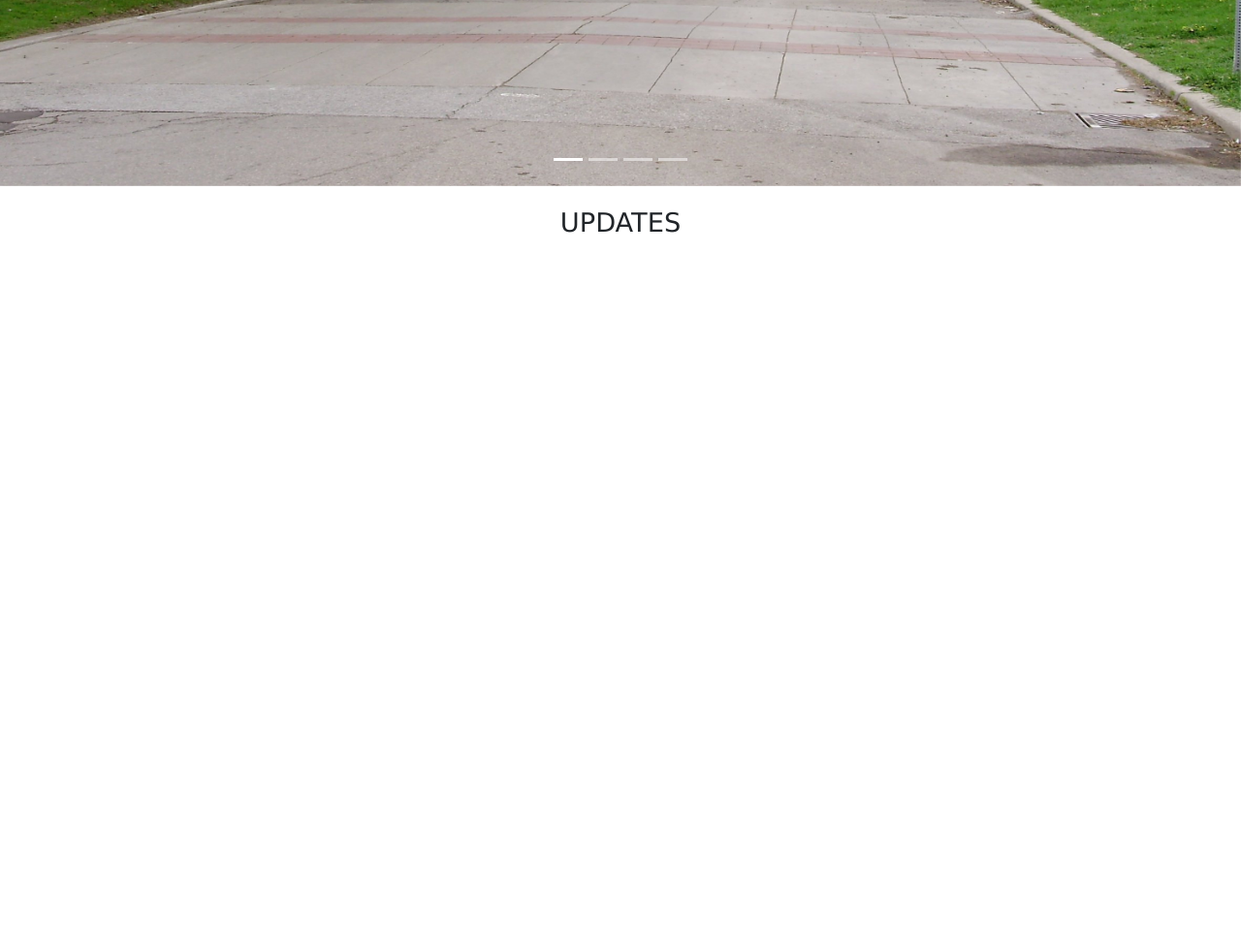
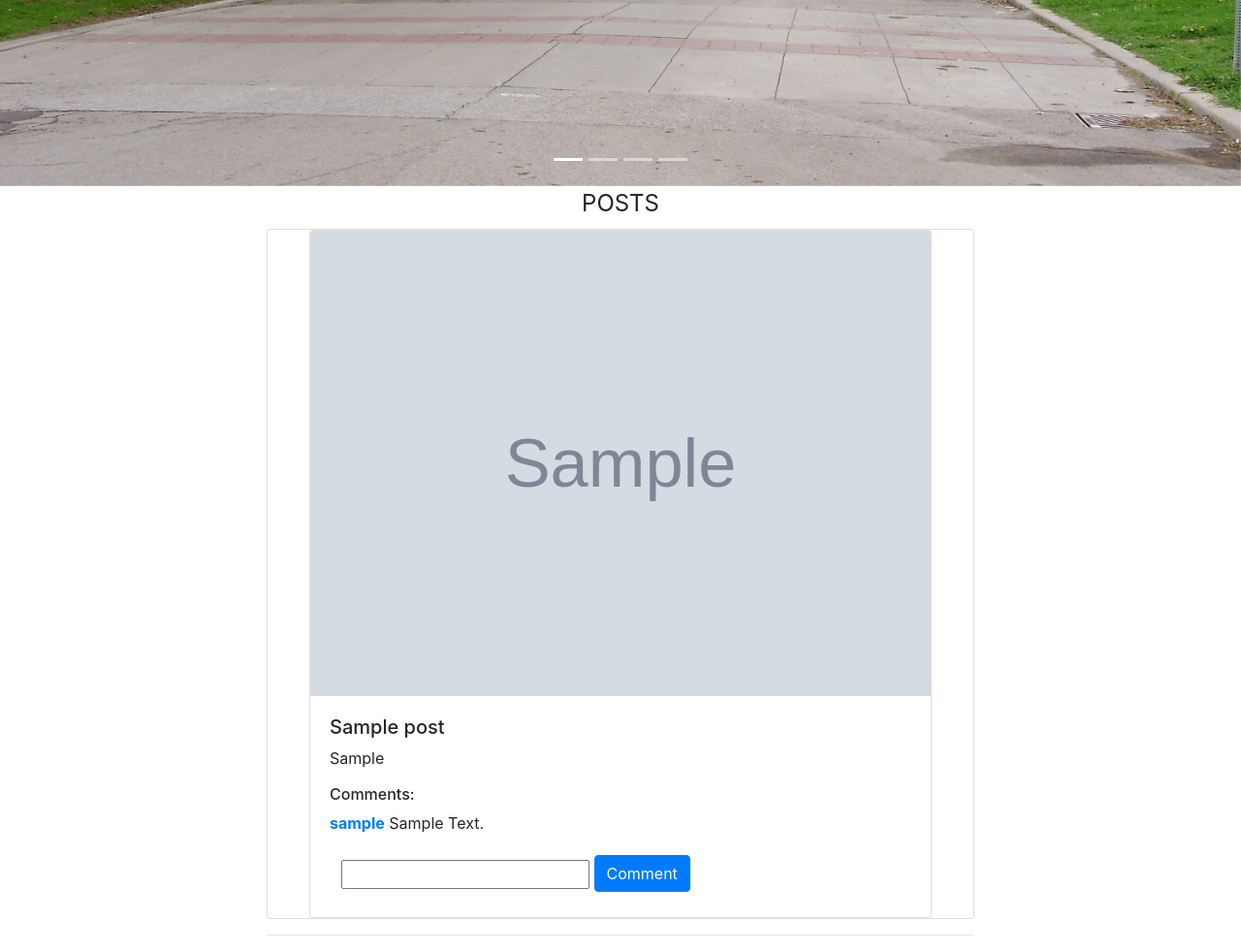
Before and after one commit to NyururuKelvin/neighbourhood, a Django app: template neighbourhood/templates/temps/index.html in a window 1280 px wide. Shown: the part 579-1560 px from the top of the page at 97% size. Before the commit the page ends 819 px from the top, so only its background shows below. Run offline with Django 3.2, Linux system fonts and the light colour scheme; tables that the repository leaves empty hold one stand-in row (values such as "Sample post"); the template is opened without the code that fills it: values that come from a table or form of the project are taken from there, most other values are stand-ins (such as "Sample title", 1, 10 or a date in 2020); grey boxes marked "Sample" are stand-in pictures; some libraries are stand-ins or nearby versions.

Commit message:
my commit display post

```diff
--- a/neighbourhood/templates/temps/index.html
+++ b/neighbourhood/templates/temps/index.html
@@ -38,35 +38,22 @@
         </a>
     </div>
 
-    <div class="container" style="padding-top: 18px;">
-
+    <div class="container">
+        <legend style="text-align: center;">POSTS</legend>
         <div class="row">
             <div class="col-lg-2 col-md-2 col-sm-1 col-xs-1"></div>
             <div class="col-lg-8 col-md-8 col-sm-10 col-xs-10">
-            <legend style="text-align: center; font-size: 1.7em; font-family: 'Lucida Sans', 'Lucida Sans Regular', 'Lucida Grande', 'Lucida Sans Unicode', Geneva, Verdana, sans-serif;">UPDATES</legend>
-            {% for item in posts.items %}
+                {% for post in posts %}
                 <article class="media content-section card" style="align-items: center;">
-                {% if item.user.profile_pic_path %}
-                <div class="article-metadata" style="position: absolute; margin-left: 60px; margin-top: 10px;">
-                    <a class='mr-2' href="" style="font-size: 1.3em; font-weight: bolder; text-decoration: none; color: black;">{{item.user.username}}</a>
-                    <small class="text-muted">{{item.posted_date}}</small>
-               </div>
-                <img src="" class="img-circle article-img img-responsive" style="width: 45px; height: 45px; position: relative;">
-                {%else%}
-                <img src="" class="card-img rounded-circle article-img" alt="" style="width: 45px; height: 45px;position: relative;">
-                {% endif %}
-                <div class="media-body" >
-
-                    <h5 style="margin-left: 60px;"><a href="" style="font-size: 1.1em; text-decoration: none; font-weight:bold;  color: black;">{{item.title}}</a></h5>
-                    <p class="article-content" style="margin-left: 60px;">{{item.post}}</p>
-                    {% if item.picture%}
-                      <div style="margin-left: 60px;"><img src="" alt="" class="img-thumbnail img-responsive img-thumbnail"></div>
-                    {% endif%}
-
-                    <strong style="margin-left: 2%;">Comments:</strong>
+                    <div class="card">
+                        <a href=""><img style="height: 60vh; width: 100%;" class="card-img-top" src="{{post.image.url}}" alt="Card image cap"></a>
+                        <div class="card-body" >
+                            <h5>{{post.title}}</h5>
+                            <p>{{post.post}}</p>
+                            <h6>Comments: </h6>
                             {% for comment in comments %}
                                 {%if post.id == comment.post.id%}
-                    <p><a href="{% url 'profile' post.user.id %}" style="margin-left: 2%; color: black;"><strong>{{comment.user.username}}</strong></a> {{comment.comment | title}}</p>
+                                    <p><a href="{% url 'profile' }"><strong>{{comment.user.username}}</strong></a> {{comment.comment | title}}</p>
                                 {%endif%}
                             {% endfor %}
 
@@ -77,10 +64,11 @@
                                 <button type="submit" class="btn btn-primary" style="margin-bottom: 1%;">Comment</button>
                             </form>
                         </div>
+                    </div>
                 </article><hr>
                 {% endfor%}
             </div>
         </div>
-          <div class="col-lg-2 col-md-2 col-sm-1 col-xs-1"></div>
+
     </div>
-{% endblock %}
+{%endblock%}
--- a/neighbourhood/views.py
+++ b/neighbourhood/views.py
@@ -1,8 +1,8 @@
 from django.shortcuts import render,get_object_or_404,redirect
 from django.http  import HttpResponse
 from django.contrib.auth.decorators import login_required
-from .models import Post,Business,Profile,Neighbourhood
-from .forms import PostPost,UpdateUser,SignUpForm
+from .models import Post,Business,Profile,Neighbourhood,Comment
+from .forms import PostPost,UpdateUser,SignUpForm,CommentForm
 from django.contrib.auth.models import User
 
 # Create your views here.
```
Also changed, not shown: media/post/dp.jpeg (added). Lines whose indentation alone changed are shown as unchanged.
